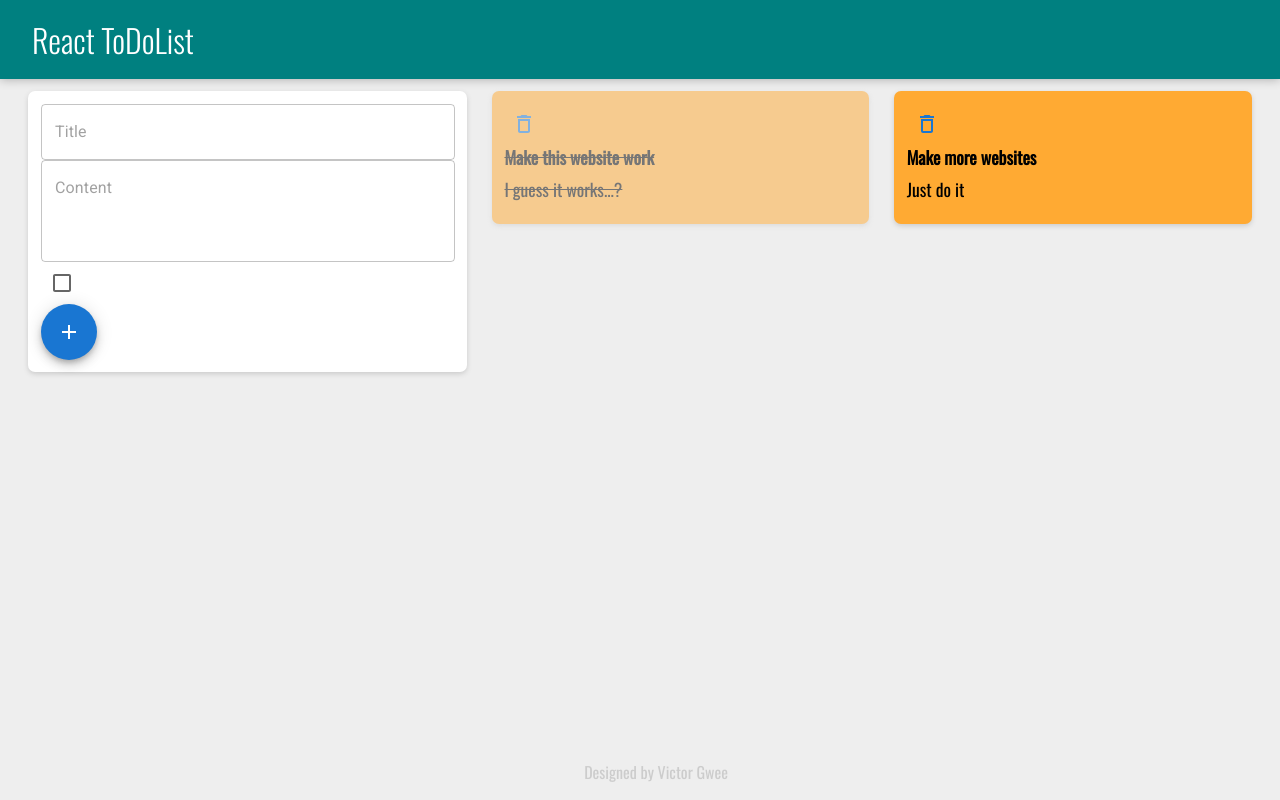
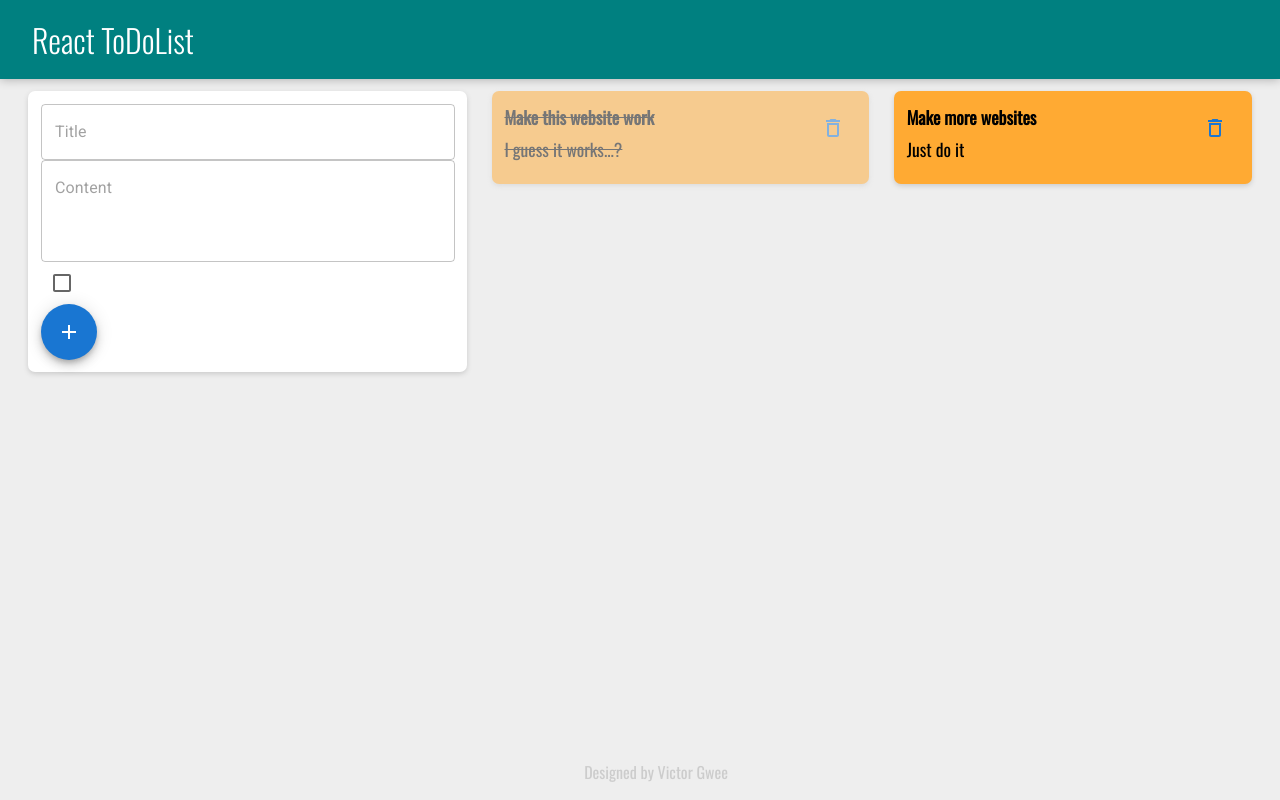
Before and after one commit to vicgwee/React_ToDoList, a React (Create React App) app in the folder react-todolist/: page / in a window 1280 px wide. Built offline with nearby package versions, Linux system fonts and the light colour scheme.

Commit message:
float deleteIcon to the right

```diff
--- a/react-todolist/public/styles.css
+++ b/react-todolist/public/styles.css
@@ -75,6 +75,10 @@ footer p {
     word-wrap: break-word;
 }
 
+.note__delete-icon {
+    float:right;
+}
+
 @media only screen and (min-width: 768px) {
     .container {
         flex-flow: row wrap;
--- a/react-todolist/src/components/Note.jsx
+++ b/react-todolist/src/components/Note.jsx
@@ -20,11 +20,17 @@ function Note(props) {
 
     return (
         <div className={className} onClick={handleNoteClick}>
-            <IconButton color="primary" onClick={handleDeleteButtonClick} aria-label="delete">
-                <DeleteIcon />
-            </IconButton>
-            <h1>{props.title}</h1>
-            <p>{props.content}</p>
+        <IconButton
+            color="primary"
+            onClick={handleDeleteButtonClick}
+            aria-label="delete"
+            size="large"
+            className="note__delete-icon"
+        >
+            <DeleteIcon />
+        </IconButton>
+        <h1>{props.title}</h1>
+        <p>{props.content}</p>
         </div>
     );
 }
```
